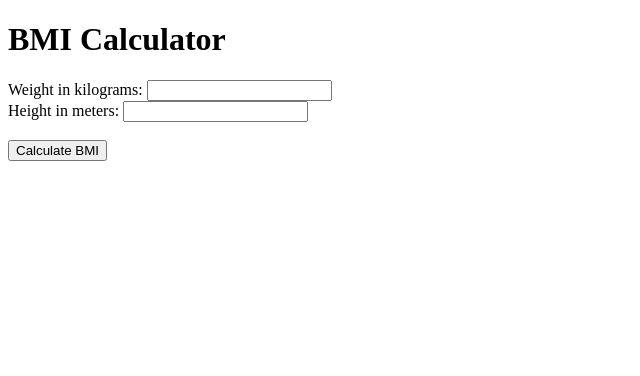
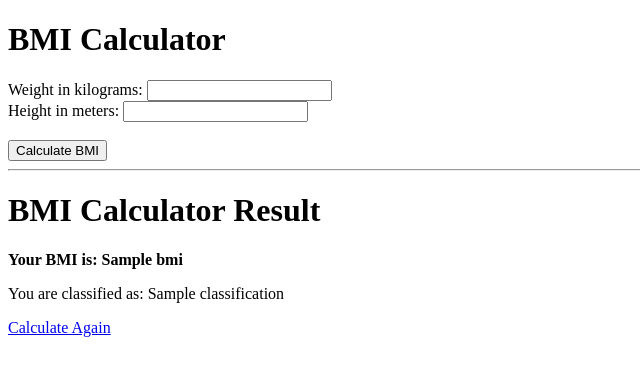
Before and after one commit to andylee-nzdev/MSE800, a Flask app: template Week12/Activity5/templates/index.html in a window 1280 px wide. Shown: the top 376 px of the page, without its empty margins (0-640 px from the left). Run offline with Flask 3, Linux system fonts and the light colour scheme; the template is opened without the code that fills it: most values are stand-ins (such as "Sample title", 1, 10 or a date in 2020).

Commit message:
update BIM calculator

```diff
--- a/Week12/Activity5/app.py
+++ b/Week12/Activity5/app.py
@@ -3,27 +3,26 @@ from flask import Flask, render_template, request
 app = Flask(__name__)
 
 
-@app.route('/')
+@app.route('/', methods=['GET', 'POST'])
 def index():
-    return render_template('index.html')
+    bmi = None
+    classification = None
 
+    if request.method == 'POST':
+        weight = float(request.form['weight'])
+        height = float(request.form['height'])
+        bmi = round(weight / (height ** 2), 2)
 
-@app.route('/calculate', methods=['POST'])
-def calculate():
-    weight = float(request.form['weight'])
-    height = float(request.form['height'])
-    bmi = round(weight / (height ** 2), 2)
+        if bmi < 18.5:
+            classification = "Underweight"
+        elif bmi < 25:
+            classification = "Normal weight"
+        elif bmi < 30:
+            classification = "Overweight"
+        else:
+            classification = "Obese"
 
-    if bmi < 18.5:
-        classification = "Underweight"
-    elif bmi < 25:
-        classification = "Normal weight"
-    elif bmi < 30:
-        classification = "Overweight"
-    else:
-        classification = "Obese"
-
-    return render_template('result.html', bmi=bmi, classification=classification)
+    return render_template('index.html', bmi=bmi, classification=classification)
 
 
 if __name__ == '__main__':
--- a/Week12/Activity5/templates/index.html
+++ b/Week12/Activity5/templates/index.html
@@ -6,10 +6,18 @@
 </head>
 <body>
     <h1>BMI Calculator</h1>
-    <form action="/calculate" method="post">
+    <form action="/" method="post">
         <label>Weight in kilograms: <input type="text" name="weight"></label><br>
         <label>Height in meters: <input type="text" name="height"></label><br><br>
         <button type="submit">Calculate BMI</button>
     </form>
+
+    {% if bmi %}
+    <hr>
+    <h1>BMI Calculator Result</h1>
+    <p><strong>Your BMI is: {{ bmi }}</strong></p>
+    <p>You are classified as: {{ classification }}</p>
+    <a href="/">Calculate Again</a>
+    {% endif %}
 </body>
 </html>
```
Also changed, not shown: Week12/Activity5/templates/result.html (deleted, +0 -14 lines), Week12/Activity5/README.md (added).
